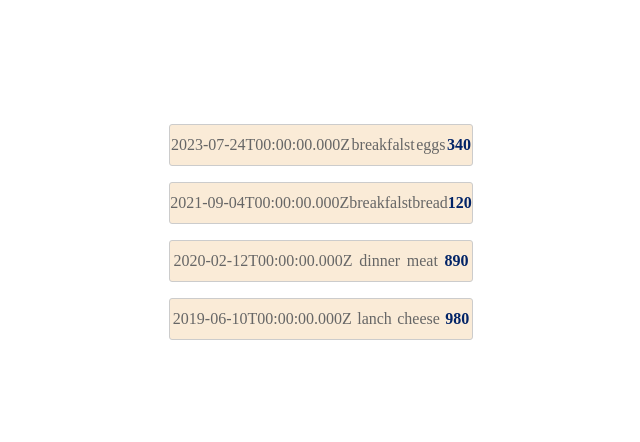
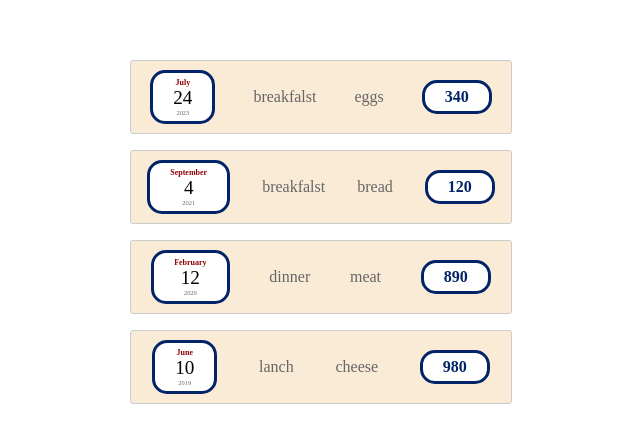
Before and after one commit to AhmedHesham303/Calorie-Tracker, a React (Vite) app: page / in a window 1280 px wide. Shown: the part 176-618 px from the top of the page, without its empty margins (319-959 px from the left). Built offline with nearby package versions, Linux system fonts and the light colour scheme.

Commit message:
adding datarecord component with its styles

```diff
--- /dev/null
+++ b/src/Components/CalorieDateRecord.css
@@ -0,0 +1,27 @@
+.record-date {
+  background-color: white;
+  border: 3px solid #012367;
+  border-radius: 15px;
+  display: flex;
+  flex-direction: column;
+  align-items: center;
+  justify-content: center;
+  padding: 5px 20px;
+}
+
+.record-date-month {
+  color: darkred;
+  font-weight: bold;
+  font-size: 0.5rem;
+}
+
+.record-date-day {
+  color: black;
+  font-weight: 200;
+  font-size: 1.2rem;
+}
+
+.record-date-year {
+  color: #666;
+  font-size: 0.4rem;
+}
--- /dev/null
+++ b/src/Components/CalorieDateRecord.jsx
@@ -0,0 +1,11 @@
+import "./CalorieDateRecord";
+import StyledRecordCell from "./common/StyledRecordCell";
+export default function CalorieDateRecord(props) {
+  return (
+    <StyledRecordCell className="record-date">
+      <div className="record-date-month">{props.month}</div>
+      <div className="record-date-day">{props.day}</div>
+      <div className="record-date-year">{props.year}</div>
+    </StyledRecordCell>
+  );
+}
--- a/src/Components/CalorieRecord.css
+++ b/src/Components/CalorieRecord.css
@@ -1,27 +1,18 @@
 .record {
   border: 1px solid #ccc;
-
   border-radius: 3px;
-
   list-style: none;
-
   display: flex;
-
   color: #666;
-
   justify-content: space-around;
-
-  padding: 0;
-
+  padding: 1rem;
   height: 40px;
-
+  gap: 2rem;
   align-items: center;
-
   background-color: antiquewhite;
 }
 
 .record-calories {
   color: #012367;
-
   font-weight: bold;
 }
--- a/src/Components/CalorieRecord.jsx
+++ b/src/Components/CalorieRecord.jsx
@@ -1,12 +1,26 @@
 import "./CalorieRecord.css";
+import "./CalorieDateRecord.css";
+import StyledRecordCell from "./common/StyledRecordCell";
+import CalorieDateRecord from "./CalorieDateRecord";
 function CalorieRecord(props) {
+  const month = props.date.toLocaleString("default", { month: "long" });
+  const year = props.date.getFullYear();
+  const day = props.date.getDate();
   return (
     <ul className="record">
-      <li>{props.date.toISOString()}</li>
+      <li>
+        <CalorieDateRecord
+          month={month}
+          year={year}
+          day={day}
+        ></CalorieDateRecord>
+      </li>
       <li>{props.meal}</li>
       <li>{props.content}</li>
 
-      <li className="record-calories">{props.calories}</li>
+      <li className="record-calories">
+        <StyledRecordCell>{props.calories}</StyledRecordCell>
+      </li>
     </ul>
   );
 }
--- /dev/null
+++ b/src/Components/common/StyledRecordCell.css
@@ -0,0 +1,10 @@
+.styled-record-cell {
+  background-color: white;
+  border: 3px solid #012367;
+  border-radius: 15px;
+  display: flex;
+  flex-direction: column;
+  align-items: center;
+  justify-content: center;
+  padding: 5px 20px;
+}
--- /dev/null
+++ b/src/Components/common/StyledRecordCell.jsx
@@ -0,0 +1,4 @@
+import "./StyledRecordCell.css";
+export default function StyledRecordCell(props) {
+  return <div className="styled-record-cell">{props.children}</div>;
+}
```
